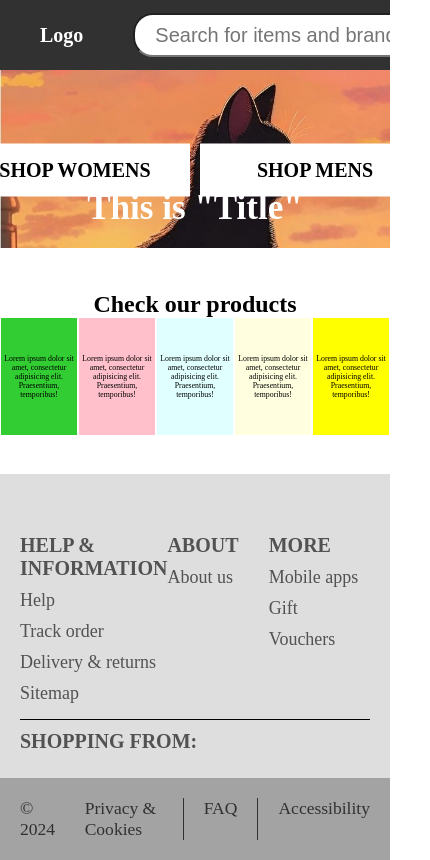
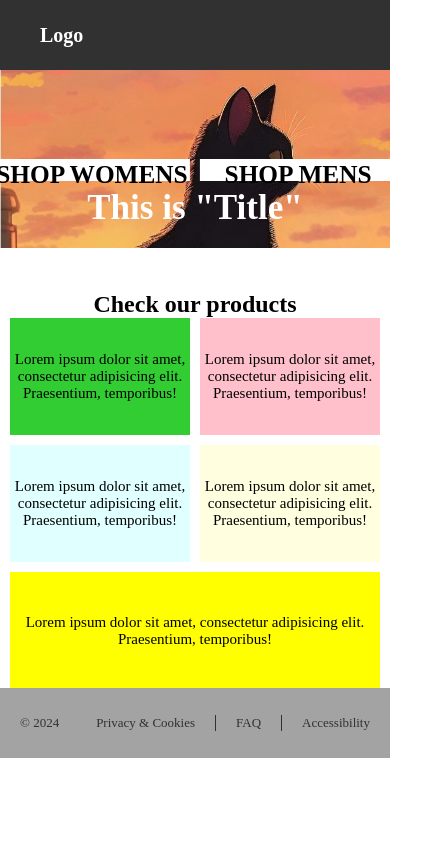
Before and after one commit to Alize21/shop-web-design, a plain HTML site: page index.html in a window 390 px wide. Shown: the whole page, 430 px wide, since content can reach past the window. Drawn offline with Linux system fonts and the light colour scheme.

Commit message:
phone size responsive

```diff
--- a/style.css
+++ b/style.css
@@ -84,6 +84,7 @@ nav {
 
 /* hero */
 .hero {
+  overflow: hidden;
   position: relative;
   width: 100%;
   background-color: white;
@@ -177,11 +178,14 @@ nav {
 
 /* footer */
 footer {
+  box-sizing: border-box;
+  width: 100%;
   position: relative;
   background-color: #dedede;
   padding: 60px 20px;
   display: grid;
   grid-template-columns: repeat(4, 1fr);
+  /* bottom: 0; */
 }
 
 .footer-item {
@@ -243,13 +247,64 @@ footer {
     grid-template-columns: repeat(3, 1fr);
     padding-bottom: 30px;
   }
+  .footer-item {
+    font-size: 20px;
+  }
   footer ul:nth-child(4) {
     margin-top: 15px;
     width: 100%;
     height: 100px;
-    border-top: 1px solid black;
     grid-column: 1 / -1;
     display: flex;
     padding-top: 10px;
   }
 }
+
+@media (max-width: 766px) {
+  .logo-container input,
+  .footer-item,
+  footer ul:nth-child(4) {
+    display: none;
+  }
+
+  .hero-button {
+    width: 23vh;
+    height: 20px;
+    padding: 1px;
+  }
+  .hero-button a {
+    font-size: 3vh;
+  }
+
+  .kotak-container {
+    gap: 10px;
+    margin: 0 10px;
+    display: grid;
+    grid-template-columns: repeat(2, 1fr);
+  }
+  .kotak {
+    width: 100%;
+  }
+  .kotak p {
+    font-size: 15px;
+  }
+  .kotak-5 {
+    grid-column: 1/-1;
+  }
+
+  footer {
+    box-sizing: border-box;
+    height: 30px;
+    padding: 10px;
+    margin: 0;
+    width: 100%;
+    /* overflow: hidden; */
+    /* display: block; */
+  }
+  .credit {
+    height: 100%;
+  }
+  .credit h3 {
+    font-size: 13px;
+  }
+}
```
